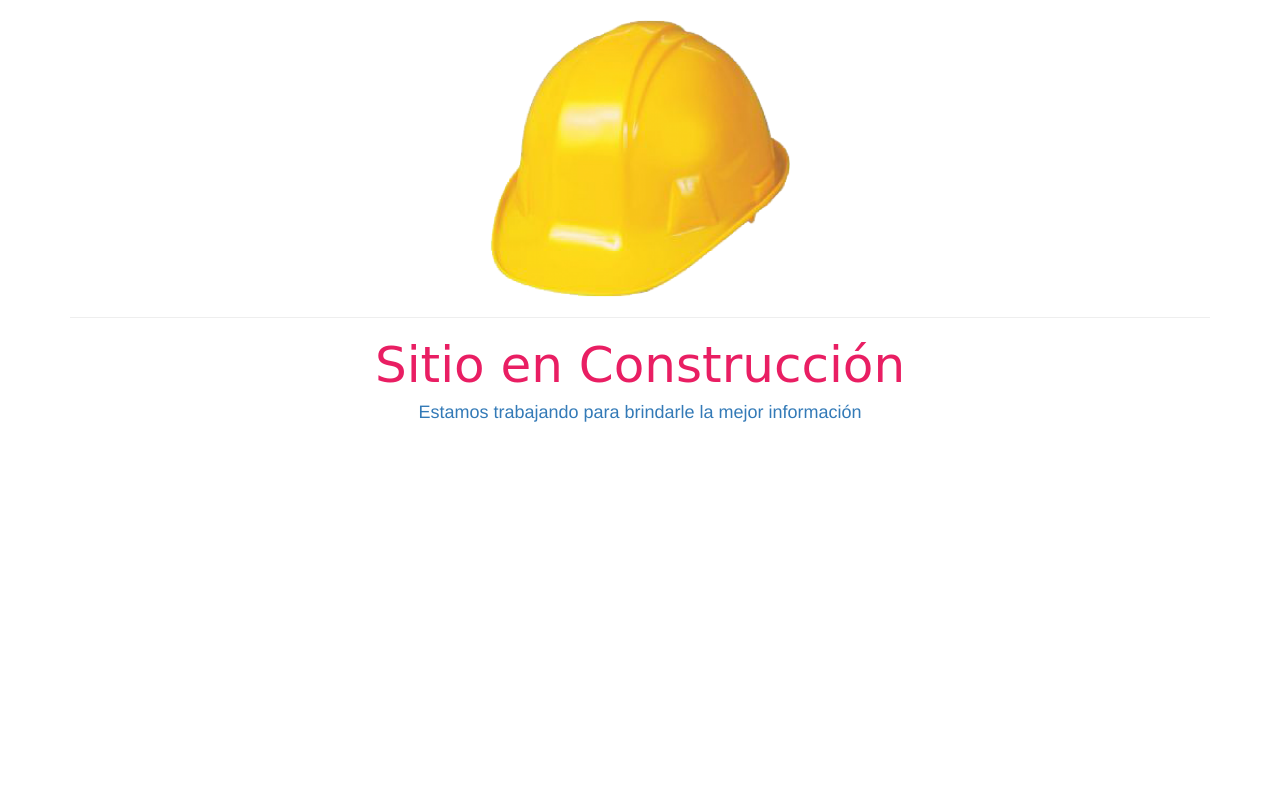
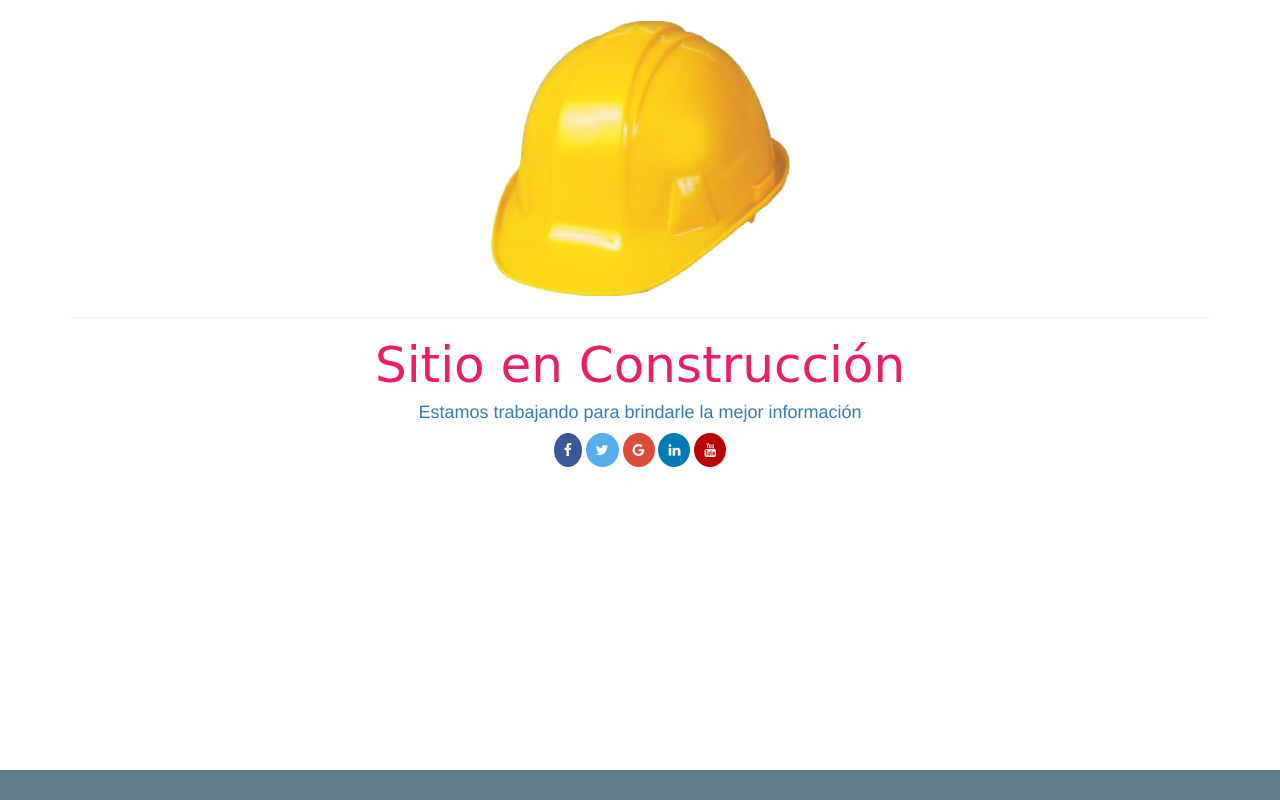
Before and after one commit to smartdesarrollador/temp_sit_const1, a website: page index.html in a window 1280 px wide. Drawn offline with Linux system fonts and the light colour scheme; a web font is replaced by a local one.

Commit message:
incluyendo iconos redes sociales

```diff
--- a/index.html
+++ b/index.html
@@ -2,10 +2,14 @@
 <html lang="en">
 <head>
 	<meta charset="UTF-8">
+
+	<meta name="viewport" content="width=device-width, initial-scale=1">
+
 	<title>Sitio en Construcción</title>
 	<link rel="stylesheet" type="text/css" href="bower_components/bootstrap-sass/assets/stylesheets/bootstrap.css">
 	<link rel="stylesheet" type="text/css" href="recursos/css/estilo.css">
 	<link href="https://fonts.googleapis.com/css?family=Modak" rel="stylesheet">
+	<link rel="stylesheet" href="https://cdnjs.cloudflare.com/ajax/libs/font-awesome/4.7.0/css/font-awesome.min.css">
 </head>
 <body>
 
@@ -18,8 +22,23 @@
 			<h1 class="titulo">Sitio en Construcción</h1>
 			<h4 class="text-primary">Estamos trabajando para brindarle la mejor información</h4>
 		</div>
+
+
+
+		<div class="redes_sociales text-center col-md-12">
+				<a href="#" class="fa fa-facebook"></a>
+				<a href="#" class="fa fa-twitter"></a>
+				<a href="#" class="fa fa-google"></a>
+				<a href="#" class="fa fa-linkedin"></a>
+				<a href="#" class="fa fa-youtube"></a>
+
+		</div>
 	</div>
 </div>
+
+<footer class="container-fluid">
+
+</footer>
 
 
 
--- a/recursos/css/estilo.css
+++ b/recursos/css/estilo.css
@@ -4,3 +4,66 @@
 	color:#E91E63;
 
 }
+
+/*
+Redes Sociales
+ */
+
+.fa {
+	 font-size: 30px;
+      border-radius: 50%;
+      padding: 10px;
+      text-decoration: none;
+}
+
+.fa:hover {
+    opacity: 0.7;
+}
+
+.fa-facebook {
+  background: #3B5998;
+  color: white;
+}
+
+.fa-twitter {
+  background: #55ACEE;
+  color: white;
+}
+
+.fa-google {
+  background: #dd4b39;
+  color: white;
+}
+
+.fa-linkedin {
+  background: #007bb5;
+  color: white;
+}
+
+.fa-youtube {
+  background: #bb0000;
+  color: white;
+}
+
+/*
+footer
+ */
+
+footer{
+	position: fixed;
+	bottom: 0px;
+	width: 100%;
+	height: 30px;
+	background:#607D8B;
+
+}
+
+.barra{
+
+	width:100%;
+	height:10px;
+	-webkit-border-radius: 20px;
+	-moz-border-radius: 20px;
+	border-radius: 20px;
+	background-color:#54E3E3;
+}
```
